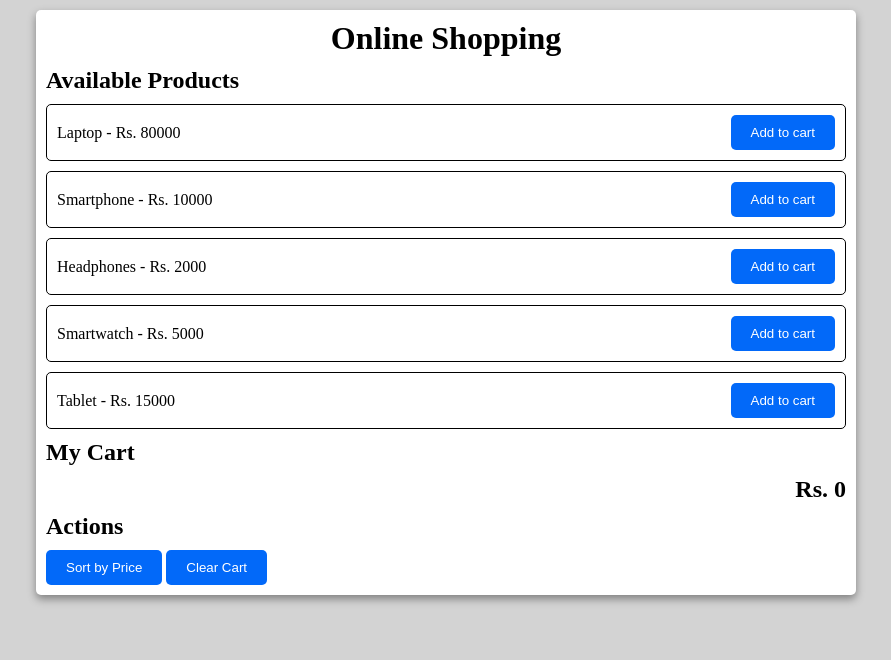
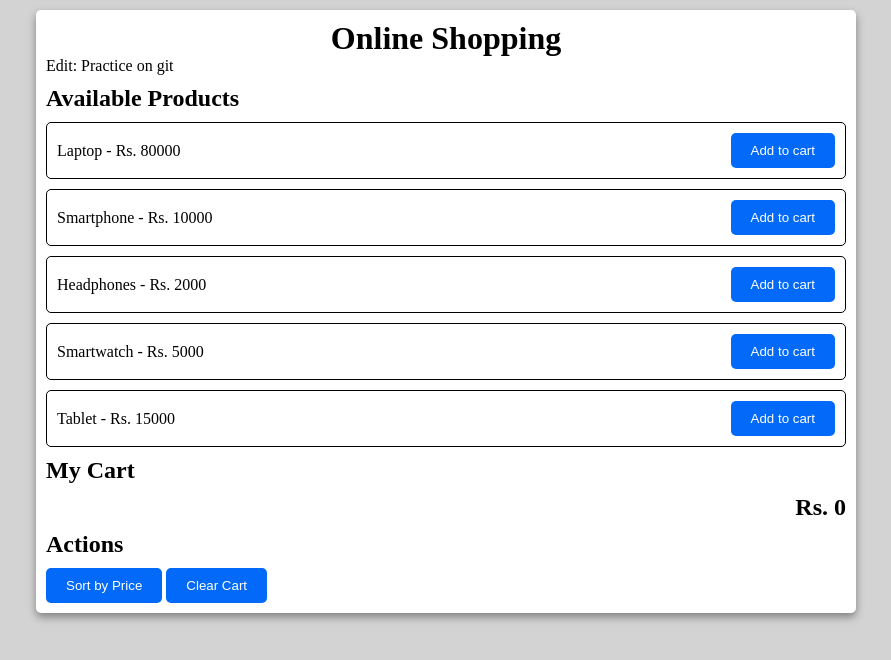
Before and after one commit to SaiPrakash3006/Online-shopping, a plain HTML site: page index.html in a window 1280 px wide. Shown: the whole page, without its empty margins (194-1085 px from the left). Drawn offline with Linux system fonts and the light colour scheme.

Commit message:
First change

```diff
--- a/index.html
+++ b/index.html
@@ -61,6 +61,7 @@
   <body>
     <div class="online-shopping-container">
       <h1>Online Shopping</h1>
+      <p>Edit: Practice on git</p>
       <p id="feedback">Feedback</p>
       <h2>Available Products</h2>
       <div class="products-container" id="productsContainer">
```
